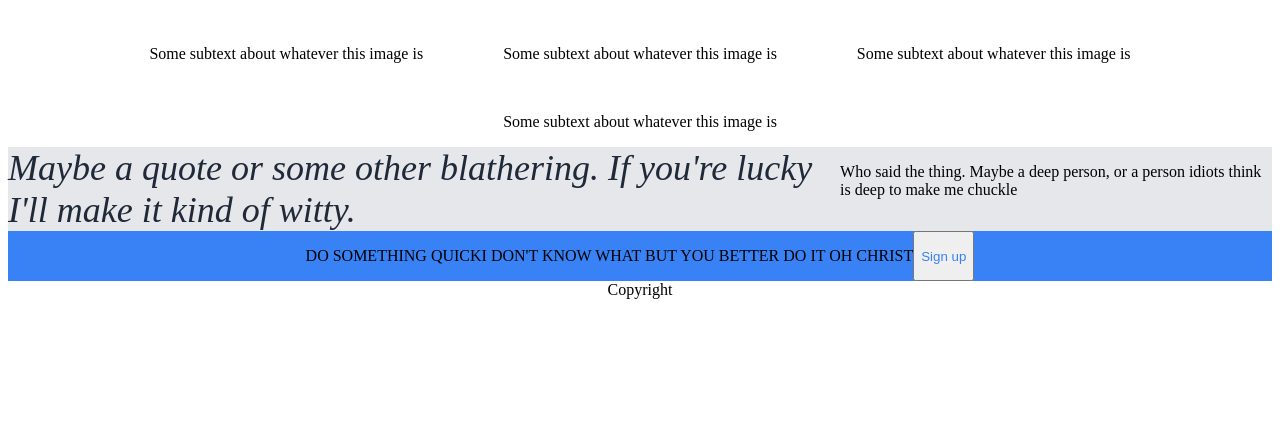
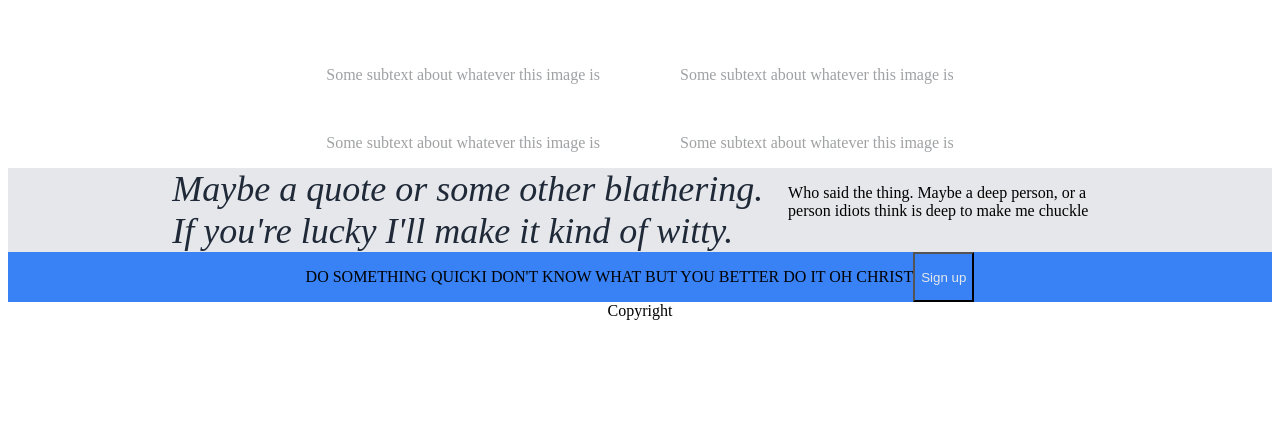
Before and after one commit to dizziefalls/landing-page-top, a plain HTML site: page index.html in a window 1280 px wide. Shown: the part 356-800 px from the top of the page. Drawn offline with Linux system fonts and the light colour scheme.

Commit message:
Create page margins

```diff
--- a/style.css
+++ b/style.css
@@ -1,6 +1,14 @@
 body {
     display: flex;
     flex-direction: column;
+}
+
+header,
+section,
+aside,
+footer {
+    padding-left: 13%;
+    padding-right: 13%;
 }
 
 header {
@@ -33,7 +41,8 @@ header section {
 }
 
 button {
-    color: #3882F6;
+    background-color: #3882F6;
+    color: #E5E7EB;
 }
 
 h2 {
@@ -51,6 +60,10 @@ h2 {
     display: flex;
     flex-wrap: wrap;
     justify-content: center;
+}
+
+section figcaption {
+    color: #9fa1a3;
 }
 
 h4 {
```
